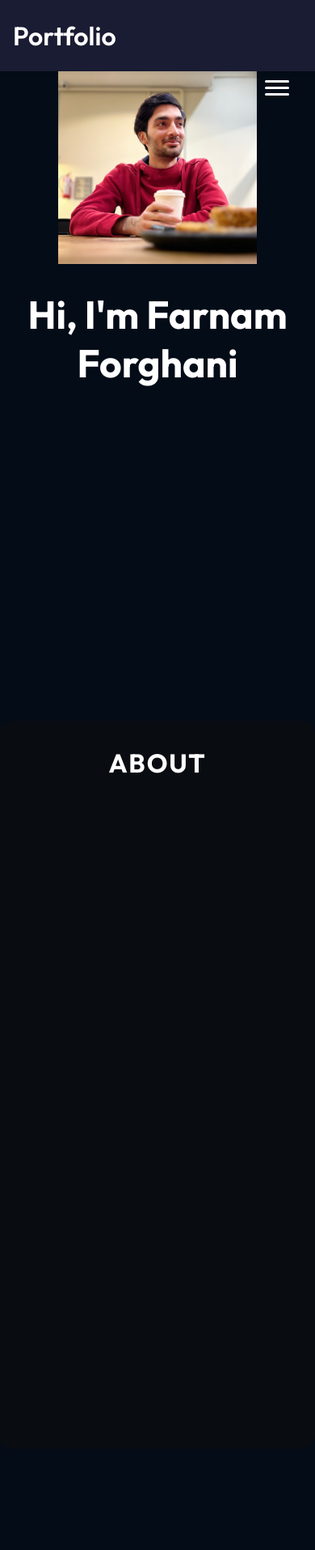
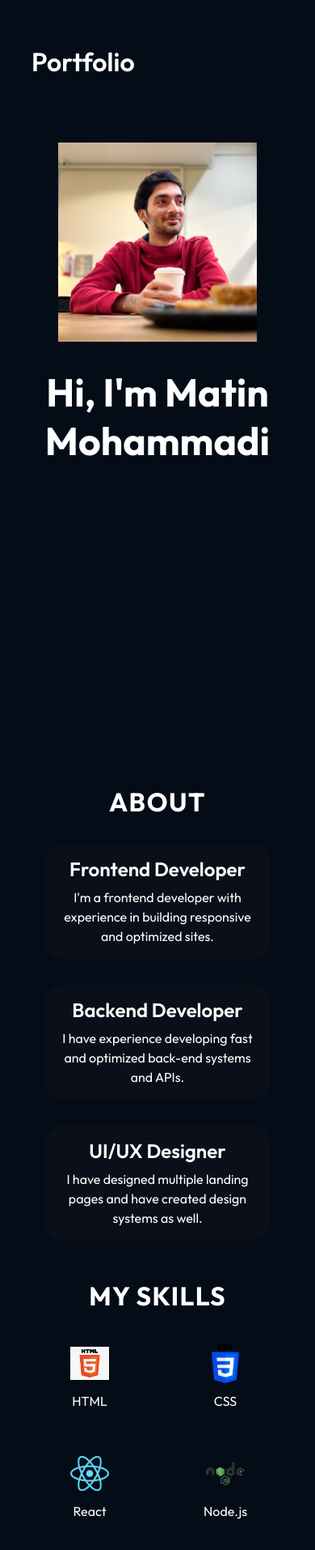
Before and after one commit to SELab-Farnam-Matin/SELab-session1, a React (Vite) app in the folder my-portfolio/: page / in a window 390 px wide. Shown: the top 1914 px of the page at 81% size. Before the commit the page ends 1789 px from the top, so only its background shows below. Built offline with nearby package versions, Linux system fonts and the light colour scheme.

Commit message:
Fix: Display About page content and style Navbar Dark Mode button

```diff
--- a/my-portfolio/src/App.jsx
+++ b/my-portfolio/src/App.jsx
@@ -1,16 +1,14 @@
 // src/App.jsx
 import { useState, useEffect } from 'react';
-import styles from './App.module.css';
+import styles from './App.module.css'; // Make sure App.module.css exists
 import Navbar from './components/Navbar/Navbar';
 import Home from './components/Home/Home';
 import About from './components/About/About';
 
 function App() {
-    // Logic for dark mode state
     const [darkMode, setDarkMode] = useState(() => {
         const savedMode = localStorage.getItem('darkMode');
-        // We default to dark mode if nothing is saved
-        return savedMode ? JSON.parse(savedMode) : true;
+        return savedMode ? JSON.parse(savedMode) : true; // Default to dark mode
     });
 
     useEffect(() => {
--- a/my-portfolio/src/components/About/About.module.css
+++ b/my-portfolio/src/components/About/About.module.css
@@ -1,201 +1,191 @@
+
+
 .container {
     position: relative;
-    background-color: rgba(12, 12, 12, 0.6);
-    border-radius: 15px;
-    padding: 4rem 8%;
-    margin-top: 10rem;
+    display: flex;
+    flex-direction: column;
+    align-items: center;
+    margin-top: 4rem;
+    padding-bottom: 2rem;
     z-index: 1;
-    animation: fadeIn 1.2s ease-out forwards;
+    margin-left: 10%;
+    margin-right: 10%;
+    animation: slideInLeft 1s ease-out forwards;
 }
 
 .title {
     color: var(--color-text);
-    font-size: 3rem;
+    font-size: 2.5rem;
     font-weight: 700;
-    letter-spacing: 1.75px;
+    letter-spacing: 0.1rem;
     text-transform: uppercase;
-    text-align: center;
-    margin-bottom: 3rem;
-    animation: slideInDown 1s ease-out forwards;
+    margin-bottom: 2rem;
+    animation: fadeIn 1.5s ease-out forwards;
 }
 
 .content {
     display: flex;
     flex-direction: row;
-    align-items: center;
+    align-items: flex-start;
     gap: 3rem;
-    margin-bottom: 5rem;
 }
 
 .aboutImage {
-    width: 40%;
-    border-radius: 10px;
-    box-shadow: 0 0 20px rgba(0, 0, 0, 0.3);
-    animation: fadeInLeft 1.2s ease-out forwards;
+    width: 35%;
+    border-radius: 1rem;
+    animation: floating 3s ease-in-out infinite, zoomIn 1s ease-out forwards;
+    box-shadow: 0 0 20px rgba(0, 0, 0, 0.5);
 }
 
 .aboutItems {
     color: var(--color-text);
     display: flex;
     flex-direction: column;
-    gap: 2.5rem;
-    width: 60%;
+    gap: 2rem;
+    width: 65%;
 }
 
 .aboutItem {
     display: flex;
     flex-direction: row;
     align-items: center;
-    gap: 1.5rem;
-    background-color: var(--color-primary);
-    border-radius: 10px;
-    padding: 1.5rem;
-    box-shadow: 0 0 10px rgba(0, 0, 0, 0.1);
-    transition: transform 0.3s ease;
-    animation: fadeInRight 1.2s ease-out forwards;
-    opacity: 0;
-    /* Animation delay for staggered appearance */
+    border-radius: 1.5rem;
+    list-style: none;
+    padding: 1.5rem 1.5rem;
+    /* --- شروع تغییرات --- */
+    background-color: var(--color-dark); /* پس‌زمینه پیش‌فرض برای آیتم‌های مهارت */
+    background-image: linear-gradient(
+            90deg,
+            rgba(165, 215, 232, 0.42) 0%,
+            rgba(255, 255, 255, 0) 100%
+    );
+    background-size: 0 100%; /* گرادیان در ابتدا مخفی است */
+    background-repeat: no-repeat;
+    transition: background-size 0.5s ease, background-color 0.5s ease; /* افزودن transition برای background-color */
+    /* --- پایان تغییرات --- */
+    animation: fadeInRight 1.5s ease-out forwards;
 }
-.aboutItem:nth-child(1) { animation-delay: 0.2s; }
-.aboutItem:nth-child(2) { animation-delay: 0.4s; }
-.aboutItem:nth-child(3) { animation-delay: 0.6s; }
-
 
 .aboutItem:hover {
-    transform: translateY(-5px);
+    background-size: 100% 100%; /* گرادیان در هاور رشد می‌کند */
+    background-color: var(--color-primary); /* تغییر پس‌زمینه اصلی در هاور (اختیاری) */
+    cursor: pointer;
+}
+
+.aboutItem img {
+    /* --- شروع تغییرات --- */
+    width: 3rem; /* کاهش اندازه آیکون از 4.5rem به 3rem */
+    /* --- پایان تغییرات --- */
+    margin-right: 1.5rem;
 }
 
 .aboutItemText h3 {
-    font-size: 2rem;
+    font-size: 1.5rem;
     font-weight: 600;
     margin-bottom: 0.5rem;
 }
 
 .aboutItemText p {
-    font-size: 1.25rem;
-    line-height: 1.6;
+    font-size: 1rem;
+    line-height: 1.5;
 }
 
-/* Skills Section */
-.skillsTitle {
-    color: var(--color-text);
-    font-size: 2.5rem;
-    font-weight: 700;
-    letter-spacing: 1.5px;
-    text-align: center;
-    margin-bottom: 3rem;
-    animation: slideInDown 1s ease-out forwards;
-    animation-delay: 0.8s;
-    opacity: 0;
+/* Placeholder for image assets.
+   Replace with actual image paths later.
+   For now, we'll use a simple background. */
+.aboutItem img[alt*="Cursor"] {
+    background-color: var(--color-primary);
+    border-radius: 50%;
+    padding: 0.5rem;
 }
-
-.skills {
-    display: flex;
-    flex-wrap: wrap;
-    justify-content: center;
-    gap: 2rem;
-    margin-top: 2rem;
+.aboutItem img[alt*="Server"] {
+    background-color: var(--color-primary);
+    border-radius: 50%;
+    padding: 0.5rem;
 }
-
-.skillItem {
-    display: flex;
-    flex-direction: column;
-    align-items: center;
-    gap: 0.75rem;
+.aboutItem img[alt*="UI"] {
     background-color: var(--color-primary);
-    border-radius: 10px;
-    padding: 1.5rem 2rem;
-    box-shadow: 0 0 10px rgba(0, 0, 0, 0.1);
-    transition: transform 0.3s ease;
-    animation: zoomIn 1s ease-out forwards;
-    opacity: 0;
-    /* Animation delay for staggered appearance */
-}
-.skillItem:nth-child(1) { animation-delay: 1s; }
-.skillItem:nth-child(2) { animation-delay: 1.1s; }
-.skillItem:nth-child(3) { animation-delay: 1.2s; }
-.skillItem:nth-child(4) { animation-delay: 1.3s; }
-/* Add more for other skills */
-
-
-.skillItem:hover {
-    transform: translateY(-5px);
-}
-
-.skillItem img {
-    width: 60px;
-    height: 60px;
-    object-fit: contain;
-}
-
-.skillItem p {
-    color: var(--color-text);
-    font-size: 1.25rem;
-    font-weight: 500;
+    border-radius: 50%;
+    padding: 0.5rem;
 }
 
 
-/* Responsive adjustments */
+/* Responsive Design for smaller screens */
 @media screen and (max-width: 830px) {
     .container {
-        padding: 2rem 5%;
-        margin-top: 5rem;
+        flex-direction: column;
+    }
+
+    .content {
+        flex-direction: column;
+        align-items: center;
+        gap: 2rem;
+    }
+
+    .aboutImage {
+        width: 60%;
+    }
+
+    .aboutItems {
+        width: 90%;
+    }
+
+    .aboutItem {
+        padding: 1rem;
+        flex-direction: column;
+        text-align: center;
+    }
+
+    .aboutItem img {
+        margin-right: 0;
+        margin-bottom: 1rem;
     }
 
     .title {
         font-size: 2rem;
-        margin-bottom: 2rem;
+    }
 }
 
-    .content {
-        flex-direction: column;
-        gap: 2rem;
-        margin-bottom: 3rem;
-    }
-
-    .aboutImage {
-        width: 80%;
-        max-width: 400px;
-    }
-
-    .aboutItems {
-        width: 100%;
-        gap: 1.5rem;
-    }
-
-    .aboutItem {
-        flex-direction: column;
-        text-align: center;
-        padding: 1rem;
-    }
-
-    .aboutItemText h3 {
-        font-size: 1.5rem;
-    }
-
-    .aboutItemText p {
-        font-size: 1rem;
-    }
-
+/* Skills section */
 .skillsTitle {
+    color: var(--color-text);
     font-size: 2rem;
-        margin-bottom: 2rem;
+    font-weight: 700;
+    margin: 3rem 0 1.5rem;
+    text-transform: uppercase;
+    letter-spacing: 0.08rem;
 }
 
 .skills {
+    display: grid;
+    grid-template-columns: repeat(auto-fit, minmax(120px, 1fr));
     gap: 1.5rem;
+    width: 100%;
 }
 
 .skillItem {
-        padding: 1rem 1.5rem;
+    background: linear-gradient(
+            90deg,
+            rgba(165, 215, 232, 0.42) 0%,
+            rgba(255, 255, 255, 0) 100%
+    );
+    border-radius: 1rem;
+    padding: 1rem;
+    text-align: center;
+    color: var(--color-text);
+    transition: transform 0.2s ease, background-size 0.4s ease;
+    background-size: 0 100%;
+    background-repeat: no-repeat;
+}
+
+.skillItem:hover {
+    background-size: 100% 100%;
+    transform: translateY(-4px);
 }
 
 .skillItem img {
-        width: 40px;
-        height: 40px;
+    width: 48px;
+    height: 48px;
+    object-fit: contain;
+    margin-bottom: 0.5rem;
 }
-
-    .skillItem p {
-        font-size: 1rem;
-    }
-}
--- a/my-portfolio/src/components/Home/Home.jsx
+++ b/my-portfolio/src/components/Home/Home.jsx
@@ -10,7 +10,7 @@ const Home = () => {
     return (
         <section className={styles.container}>
             <div className={styles.content}>
-                <h1 className={styles.title}>Hi, I'm Farnam Forghani</h1>
+                <h1 className={styles.title}>Hi, I'm Matin Mohammadi</h1>
                 <p className={styles.description}>
                     I'm a full-stack developer with 3 years of experience using React and Node.js.
                     Reach out if you'd like to learn more!
--- a/my-portfolio/src/components/Navbar/Navbar.module.css
+++ b/my-portfolio/src/components/Navbar/Navbar.module.css
@@ -2,23 +2,18 @@
     display: flex;
     align-items: center;
     justify-content: space-between;
-    padding: 1.5rem 5rem;
-    background-color: var(--color-primary);
-    position: fixed;
-    width: 100%;
-    top: 0;
-    left: 0;
-    z-index: 1000;
-    box-shadow: 0 2px 5px rgba(0, 0, 0, 0.1);
-    transition: background-color 0.3s ease;
+    padding-top: 3.5rem;
+    margin-left: 10%;
+    margin-right: 10%;
+    color: var(--color-text);
+    z-index: 2; /* Ensure navbar is above other content */
 }
 
 .title {
     font-size: 2rem;
     font-weight: 600;
+    text-decoration: none;
     color: var(--color-text);
-    text-decoration: none;
-    transition: color 0.3s ease;
 }
 
 .menu {
@@ -32,7 +27,7 @@
 }
 
 .menuItems a {
-    font-size: 1.25rem;
+    font-size: 1.5rem;
     color: var(--color-text);
     text-decoration: none;
     transition: color 0.3s ease;
@@ -42,112 +37,84 @@
     color: var(--color-secondary);
 }
 
-/* Dark Mode specific styles for button */
-.dark .navbar button {
-    background-color: var(--color-secondary);
-    color: var(--color-background);
-    border: none;
-    padding: 0.75rem 1.25rem;
-    border-radius: 25px;
-    cursor: pointer;
-    font-size: 1rem;
-    font-weight: 500;
-    transition: background-color 0.3s ease, color 0.3s ease;
+.menuBtn {
+    display: none;
 }
 
-.light .navbar button {
-    background-color: var(--color-primary-light);
-    color: var(--color-text-light);
-    border: 1px solid var(--color-secondary-light);
-    padding: 0.75rem 1.25rem;
-    border-radius: 25px;
+/* Styles for the Dark Mode Toggle Button */
+.darkModeToggle {
+    background: var(--color-primary);
+    border: 1px solid var(--color-secondary);
+    border-radius: 50%;
+    padding: 0.5rem;
     cursor: pointer;
-    font-size: 1rem;
-    font-weight: 500;
-    transition: background-color 0.3s ease, color 0.3s ease;
+    display: flex;
+    align-items: center;
+    justify-content: center;
+    transition: background 0.3s ease, border-color 0.3s ease;
 }
 
-.navbar button:hover {
-    opacity: 0.8;
+.darkModeToggle:hover {
+    background: var(--color-secondary);
+    border-color: var(--color-primary);
 }
 
-
-/* Mobile Menu (Hamburger) */
-.menuBtn {
-    display: none; /* Hidden by default on desktop */
-    flex-direction: column;
-    justify-content: space-around;
-    width: 30px;
-    height: 25px;
-    cursor: pointer;
+.darkModeIcon {
+    width: 1.5rem;
+    height: 1.5rem;
+    filter: invert(var(--color-text-invert-filter, 0)); /* Adjust icon color based on theme */
+    transition: filter 0.3s ease;
 }
 
-.menuBtn span {
-    display: block;
-    width: 100%;
-    height: 3px;
-    background-color: var(--color-text);
-    border-radius: 5px;
-    transition: all 0.3s ease-in-out;
-}
-
-/* Animation for hamburger icon when menu is open */
-.menuOpen .menuBtn span:nth-child(1) {
-    transform: translateY(11px) rotate(45deg);
-}
-
-.menuOpen .menuBtn span:nth-child(2) {
-    opacity: 0;
-}
-
-.menuOpen .menuBtn span:nth-child(3) {
-    transform: translateY(-11px) rotate(-45deg);
-}
-
-/* Responsive adjustments */
+/* Responsive Design */
 @media screen and (max-width: 830px) {
     .navbar {
         flex-direction: column;
         align-items: flex-start;
-        padding: 1.5rem 1rem;
     }
 
     .menu {
-        width: 100%;
-        display: flex;
+        position: absolute;
+        right: 0;
+        margin-right: 10%;
         flex-direction: column;
         align-items: flex-end;
-        position: relative; /* Ensure z-index works correctly for the mobile menu */
+        gap: 11px;
+        z-index: 3;
     }
 
     .menuBtn {
-        display: flex; /* Show hamburger button on mobile */
-        position: absolute;
-        top: 2rem;
-        right: 1rem;
+        display: block;
+        cursor: pointer;
+        width: 2rem; /* Size for menu button */
+        height: 2rem;
     }
 
     .menuItems {
-        display: none; /* Hide menu items by default on mobile */
+        display: none;
         flex-direction: column;
         align-items: center;
-        width: 100%;
-        background-color: var(--color-primary);
-        padding: 1rem 0;
-        border-radius: 8px;
-        box-shadow: 0 2px 10px rgba(0, 0, 0, 0.2);
-        margin-top: 1rem;
+        gap: 1rem;
+        border-radius: 0.5rem;
+        background: rgb(25, 28, 50);
+        background: linear-gradient(
+                0deg,
+                rgba(25, 28, 50, 0.9) 0%,
+                rgba(25, 28, 50, 0.9) 100%
+        );
+        padding: 1.5rem;
+        box-shadow: 0 0 20px rgba(0, 0, 0, 0.5);
     }
 
-    .menuItems.menuOpen {
-        display: flex; /* Show menu items when menu is open */
+    .menuOpen {
+        display: flex;
     }
 
-    .menuItems li {
-        margin: 0.5rem 0;
+    .menuItems a {
+        font-size: 1.2rem;
     }
 
-    .menuItems button {
-        margin-top: 1rem; /* Adjust spacing for dark mode button in mobile menu */
+    .darkModeToggle {
+        margin-top: 1rem; /* Space from menu items */
     }
 }
--- a/my-portfolio/src/index.css
+++ b/my-portfolio/src/index.css
@@ -10,26 +10,23 @@ html {
     scroll-behavior: smooth;
 }
 
-
 :root {
-    /* Colors */
     --color-text: #ffffff;
     --color-primary: #191c32; /* Dark blue */
     --color-secondary: #536dfe; /* Bright blue */
     --color-dark: #0b0f19;
     --color-background: #040c18;
-
-    /* Fonts */
     --font-primary: "Outfit", sans-serif;
+    --color-text-invert-filter: 0; /* No invert for dark mode */
 }
 
-/* Light Theme Variables */
 .light {
     --color-text: #111111;
     --color-primary: #edf2f8; /* Light gray-blue */
     --color-secondary: #3182ce; /* Medium blue */
     --color-dark: #e2e8f0;
     --color-background: #ffffff;
+    --color-text-invert-filter: 1; /* Invert for light mode to make dark icons visible */
 }
 
 body {
@@ -37,80 +34,3 @@ body {
     background-color: var(--color-background);
     transition: background-color 0.3s ease;
 }
-
-a {
-    text-decoration: none;
-    color: var(--color-text);
-}
-
-ul {
-    list-style: none;
-}
-
-/* Global Animations */
-@keyframes fadeIn {
-    from {
-        opacity: 0;
-    }
-    to {
-        opacity: 1;
-    }
-}
-
-@keyframes slideInLeft {
-    from {
-        transform: translateX(-50px);
-        opacity: 0;
-    }
-    to {
-        transform: translateX(0);
-        opacity: 1;
-    }
-}
-
-@keyframes fadeInRight {
-    from {
-        transform: translateX(50px);
-        opacity: 0;
-    }
-    to {
-        transform: translateX(0);
-        opacity: 1;
-    }
-}
-
-
-@keyframes slideInDown {
-    from {
-        transform: translateY(-50px);
-        opacity: 0;
-    }
-    to {
-        transform: translateY(0);
-        opacity: 1;
-    }
-}
-
-@keyframes zoomIn {
-    from {
-        transform: scale(0.8);
-        opacity: 0;
-    }
-    to {
-        transform: scale(1);
-        opacity: 1;
-    }
-}
-
-
-@keyframes floating {
-    0% {
-        transform: translateY(0px);
-    }
-    50% {
-        transform: translateY(-10px);
-    }
-    100% {
-        transform: translateY(0px);
-    }
-}
```
Also changed, not shown: my-portfolio/src/components/Navbar/Navbar.jsx (+1 -6 lines), my-portfolio/src/App.module.css (line endings or trailing spaces). Lines whose indentation alone changed are shown as unchanged.
